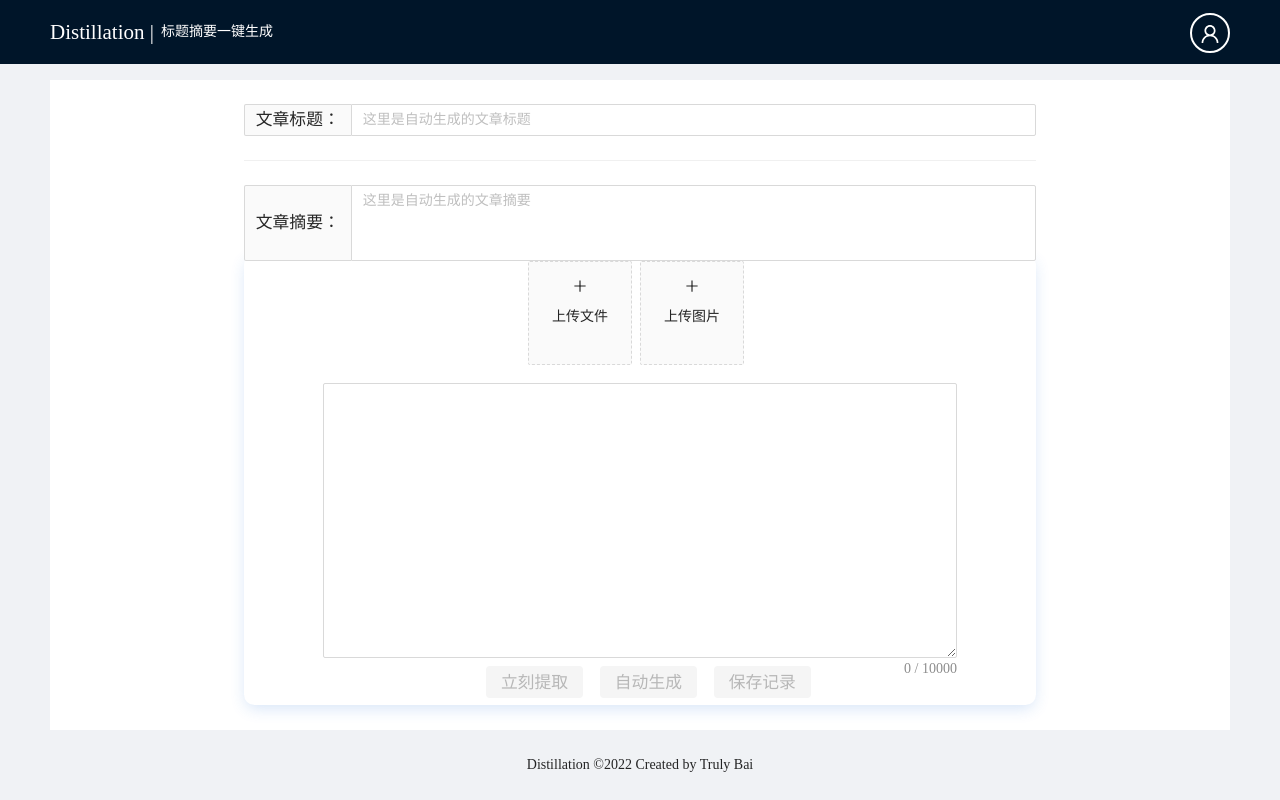
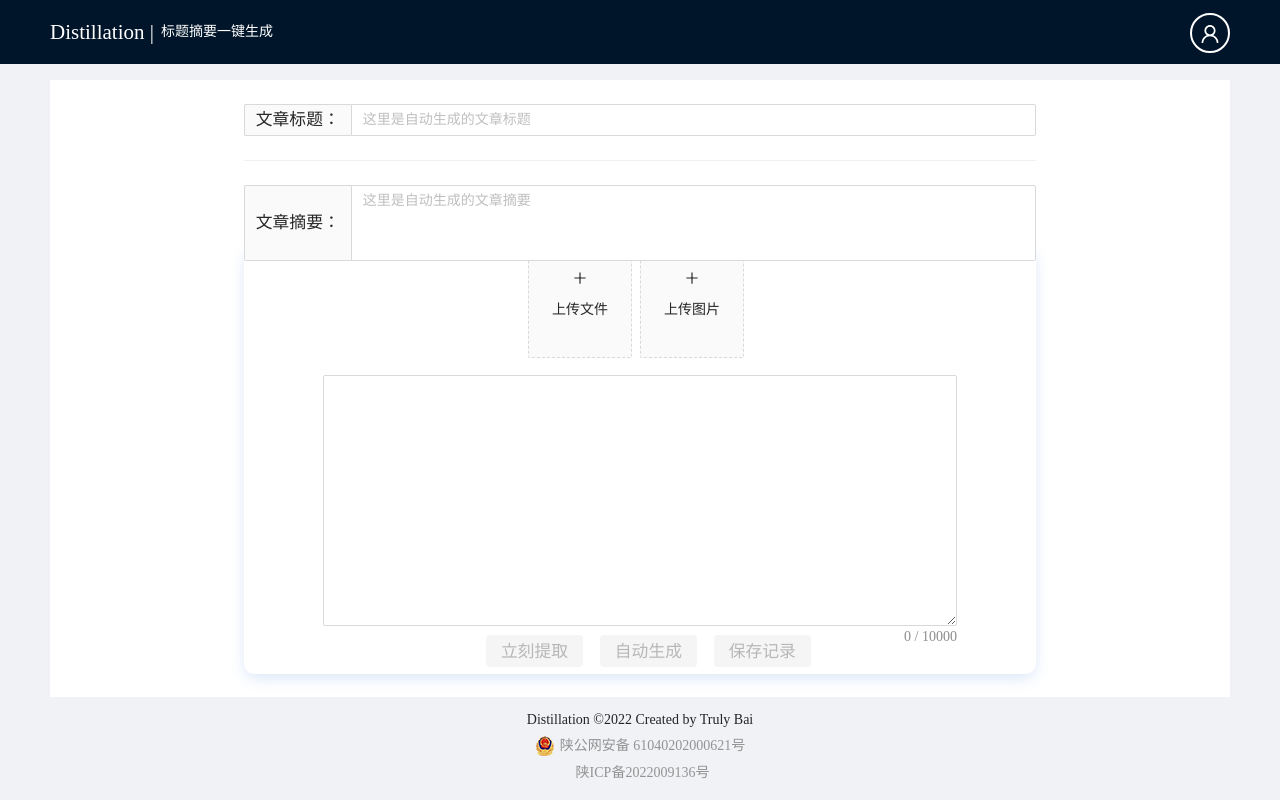
Before and after one commit to YMYzzz/Distillation, a React (Create React App) app: page / in a window 1280 px wide. Built offline with nearby package versions, Linux system fonts and the light colour scheme; a web font is replaced by a local one.

Commit message:
添加备案号

```diff
--- a/src/App.js
+++ b/src/App.js
@@ -75,8 +75,8 @@ const App = ({ setUserInfo, setHistory }) => {
 	const navigate = useNavigate();
 
 	const goHome = () => {
-        navigate("/")
-    }
+		navigate("/")
+	}
 
 	return (
 		< Layout
@@ -92,7 +92,7 @@ const App = ({ setUserInfo, setHistory }) => {
 				<div style={{
 					color: 'white',
 				}}>
-					<div style={{  float: 'left',fontSize: '150%', }} onClick={goHome} >Distillation | </div>
+					<div style={{ float: 'left', fontSize: '150%', }} onClick={goHome} >Distillation | </div>
 					<div style={{ float: 'left' }} onClick={goHome} > &nbsp; 标题摘要一键生成</div>
 				</div>
 
@@ -131,9 +131,17 @@ const App = ({ setUserInfo, setHistory }) => {
 			<Footer
 				style={{
 					textAlign: 'center',
+					padding:'12px',
 				}}
 			>
 				Distillation ©2022 Created by Truly Bai
+				<div style={{ width: '300px', margin: '0 auto', padding: '5px 0' }}>
+					<a target="_blank" href="http://www.beian.gov.cn/portal/registerSystemInfo?recordcode=61040202000621" style={{ display: 'inline-block', textDecoration: 'none', height: '20px', lineHeight: '20px' }}>
+						<img src='/ba.png' style={{ float: 'left' }} />
+						<p style={{ float: 'left', height: '20px', lineHeight: '20px', margin: '0px 0px 0px 5px', color: '#939393' }}>陕公网安备 61040202000621号</p>
+					</a>
+					<p style={{height: '20px', lineHeight: '20px', margin: '0px 0px 0px 5px', color: '#939393' }}>陕ICP备2022009136号</p>
+				</div>
 			</Footer>
 		</Layout >
 	)
```
Also changed, not shown: src/App.css (+0 -20 lines), public/ba.png (added).
